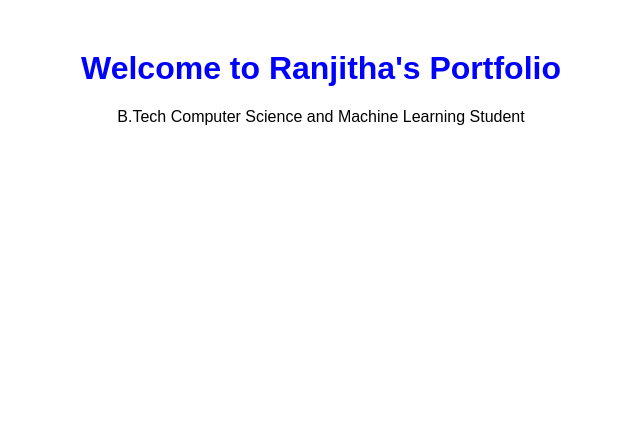
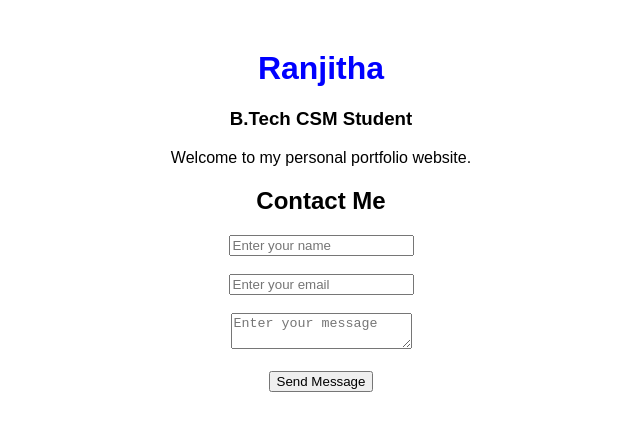
Before and after one commit to ranjithaponnana/personal-portfolio-website, a plain HTML site: page frontend/index.html in a window 1280 px wide. Shown: the whole page, without its empty margins (319-959 px from the left). Drawn offline with Linux system fonts and the light colour scheme.

Commit message:
Update index.html

```diff
--- a/frontend/index.html
+++ b/frontend/index.html
@@ -6,13 +6,66 @@
     <link rel="stylesheet" href="style.css">
 </head>
 
+
 <body>
 
-    <h1>Welcome to Ranjitha's Portfolio</h1>
+    <h1>Ranjitha</h1>
+
+    <h3>
+        B.Tech CSM Student
+    </h3>
+
 
     <p>
-        B.Tech Computer Science and Machine Learning Student
+        Welcome to my personal portfolio website.
     </p>
+
+
+    <h2>Contact Me</h2>
+
+
+    <form id="contactForm">
+
+        <input
+        type="text"
+        id="name"
+        placeholder="Enter your name"
+        required>
+
+        <br><br>
+
+
+        <input
+        type="email"
+        id="email"
+        placeholder="Enter your email"
+        required>
+
+        <br><br>
+
+
+        <textarea
+        id="message"
+        placeholder="Enter your message"
+        required></textarea>
+
+
+        <br><br>
+
+
+        <button type="submit">
+            Send Message
+        </button>
+
+
+    </form>
+
+
+    <p id="result"></p>
+
+
+<script src="script.js"></script>
+
 
 </body>
 
```
